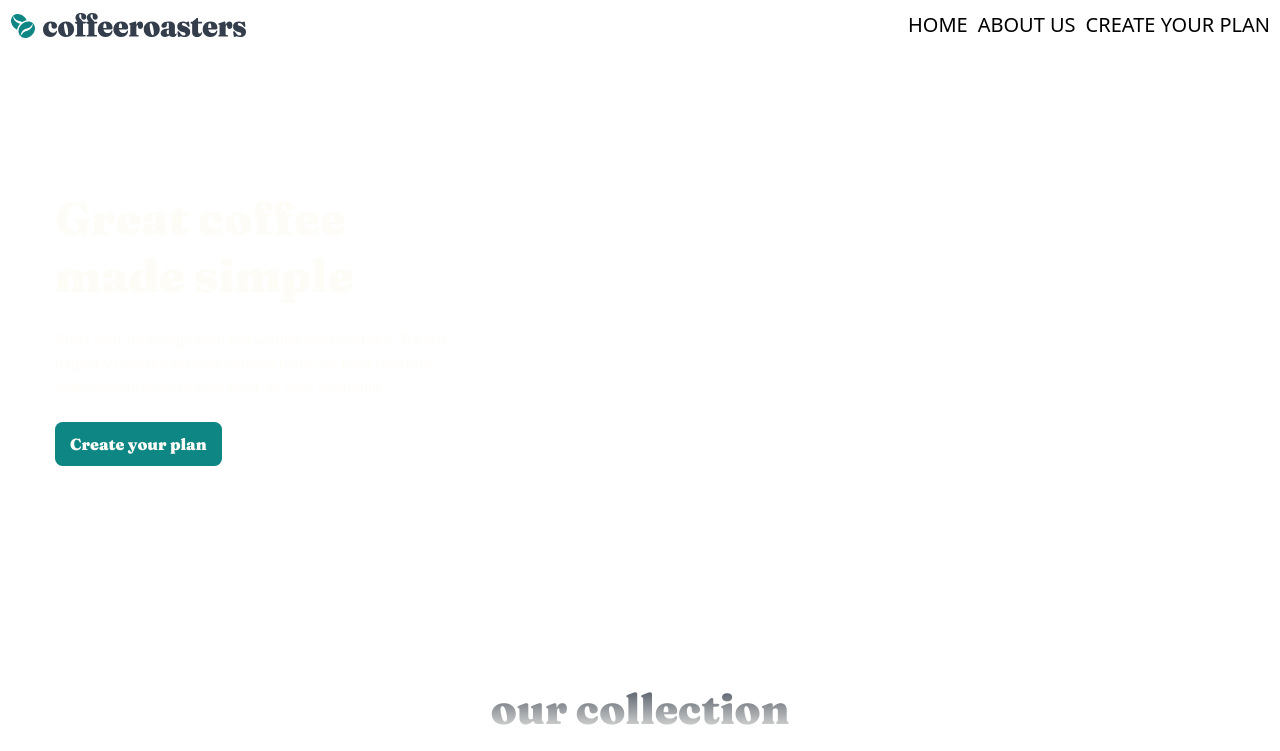
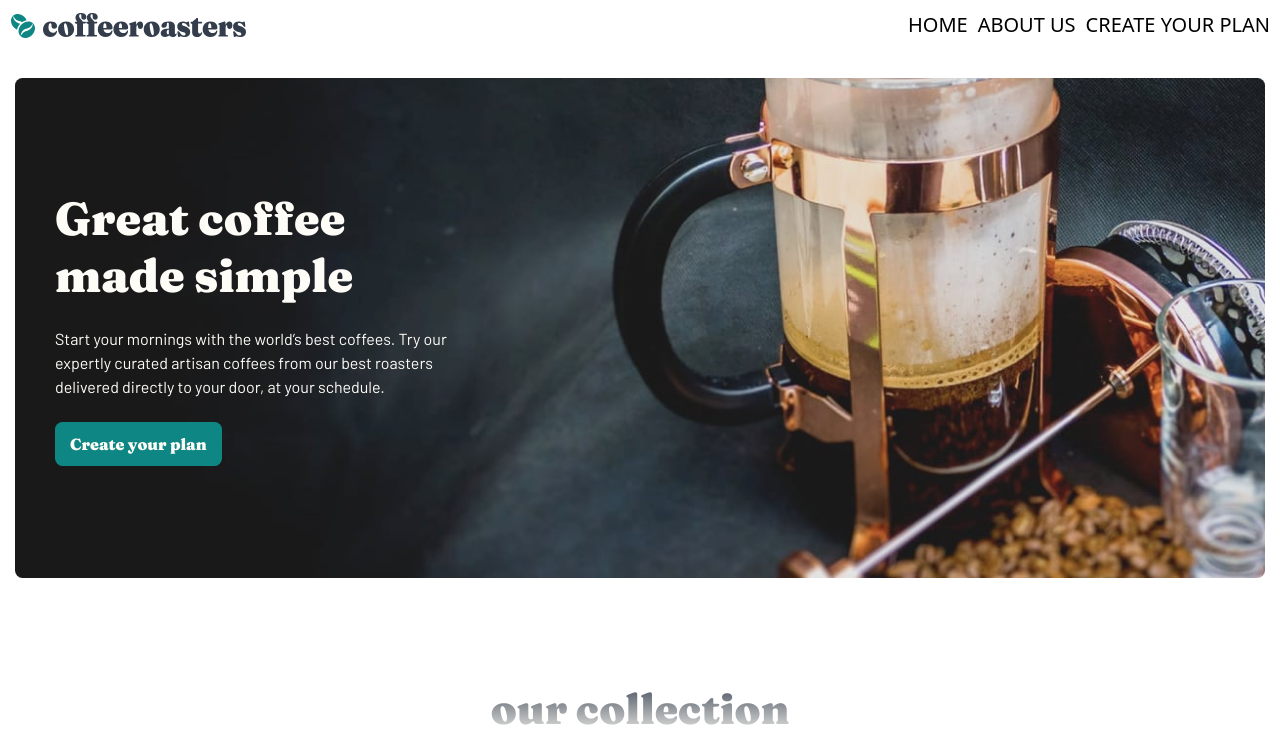
Before and after one commit to heiderick13/coffee-shop, a React (Vite) app: page / in a window 1280 px wide. Shown: the top 751 px of the page. Built offline with nearby package versions, Linux system fonts and the light colour scheme.

Commit message:
add bg images

```diff
--- a/tailwind.config.js
+++ b/tailwind.config.js
@@ -14,6 +14,16 @@ export default {
         fraunces: ["Fraunces", "serif"],
         barlow: ["Barlow", "sans-serif"],
       },
+      backgroundImage: {
+        "mobile-coffeePress":
+          "url(./src/assets/home/mobile/image-hero-coffeepress.jpg)",
+        "desktop-coffeePress":
+          "url(./src/assets/home/desktop/image-hero-coffeepress.jpg)",
+        "mobile-whitecup":
+          "url(./src/assets/about/mobile/image-hero-whitecup.jpg)",
+        "desktop-whitecup":
+          "url(./src/assets/about/desktop/image-hero-whitecup.jpg)",
+      },
     },
   },
   plugins: [],
```
